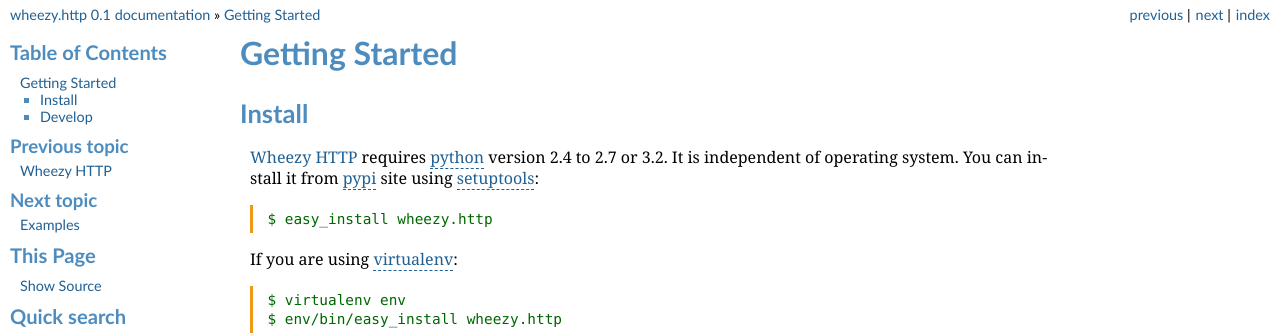
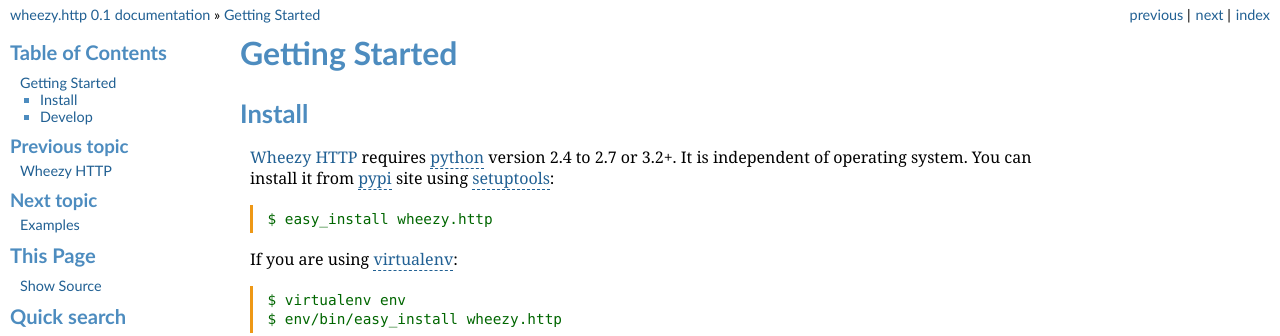
Before and after one commit to akornatskyy/wheezy.http, a Sphinx documentation site: the page built from doc/gettingstarted.rst, in a window 1280 px wide. Shown: the top 336 px of the page. Built offline with Sphinx 7.4.7, drawn with Linux system fonts in a browser that asks for light colours.

```diff
--- a/doc/gettingstarted.rst
+++ b/doc/gettingstarted.rst
@@ -5,7 +5,7 @@ Getting Started
 Install
 -------
 
-:ref:`wheezy.http` requires `python`_ version 2.4 to 2.7 or 3.2.
+:ref:`wheezy.http` requires `python`_ version 2.4 to 2.7 or 3.2+.
 It is independent of operating system. You can install it from `pypi`_
 site using `setuptools`_::
 
--- a/setup.py
+++ b/setup.py
@@ -35,6 +35,7 @@ setup(
         'Programming Language :: Python :: 2.7',
         'Programming Language :: Python :: 3',
         'Programming Language :: Python :: 3.2',
+        'Programming Language :: Python :: 3.3',
         'Programming Language :: Python :: Implementation :: CPython',
         'Programming Language :: Python :: Implementation :: PyPy',
         'Topic :: Internet :: WWW/HTTP',
```
Also changed, not shown: 1 other file.
